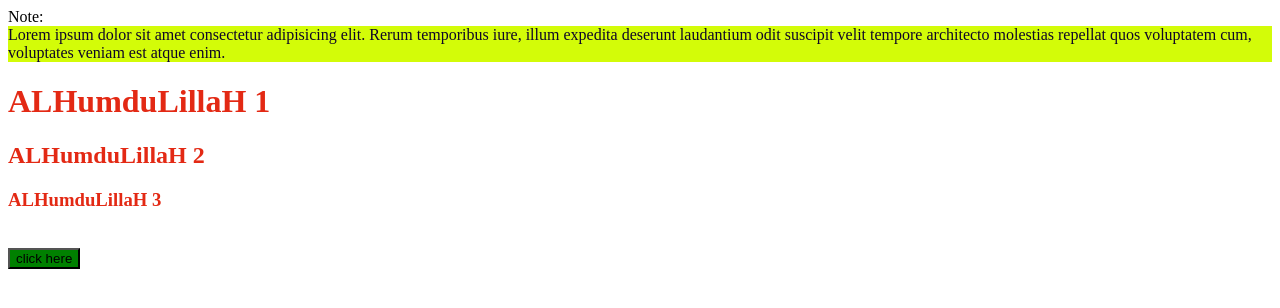
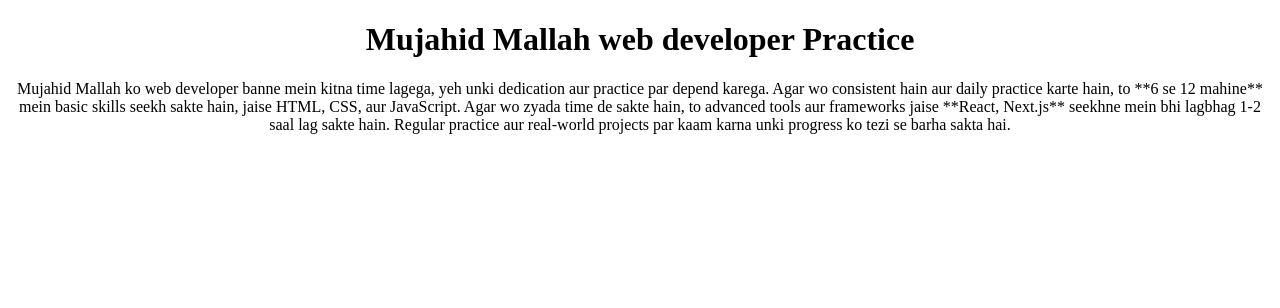
Before and after one commit to Mujahid-Ahmed2025/CSS-Practice, a plain HTML site: page index.html in a window 1280 px wide. Drawn offline with Linux system fonts and the light colour scheme.

Commit message:
text properties practice start

```diff
--- a/index.html
+++ b/index.html
@@ -5,11 +5,41 @@
     <meta name="viewport" content="width=device-width, initial-scale=1.0">
     <title>Document</title>
     <link rel="stylesheet" href="style.css">
-    <!-- <style>
+</head>
+<body>
+    <h1>Mujahid Mallah web developer Practice</h1>
+    <p>Mujahid Mallah ko web developer banne mein kitna time lagega, yeh unki dedication aur practice par depend karega. Agar wo consistent hain aur daily practice karte hain, to **6 se 12 mahine** mein basic skills seekh sakte hain, jaise HTML, CSS, aur JavaScript. Agar wo zyada time de sakte hain, to advanced tools aur frameworks jaise **React, Next.js** seekhne mein bhi lagbhag 1-2 saal lag sakte hain. Regular practice aur real-world projects par kaam karna unki progress ko tezi se barha sakta hai.</p>
+</body>
+</html>
+
+
+
+
+
+
+
+
+
+
+
+
+
+
+
+
+
+<!-- <!DOCTYPE html>
+<html lang="en">
+<head>
+    <meta charset="UTF-8">
+    <meta name="viewport" content="width=device-width, initial-scale=1.0">
+    <title>Document</title>
+    <link rel="stylesheet" href="style.css">
+    <style>
         button{
             background-color: blue;
         }
-    </style> -->
+    </style>
 </head>
 <body>
     <div class="two">Note:</div>
@@ -21,6 +51,6 @@
     <h3 class="one">ALHumduLillaH 3</h3>
     <br>
     <button type="click Here Mujahid...">click here</button>
-     <!-- <button style="background: pink">type here...</button> -->
+     <button style="background: pink">type here...</button>
 </body>
-</html>
+</html> -->
--- a/style.css
+++ b/style.css
@@ -1,4 +1,20 @@
-#box {
+h1 {
+    text-align: center;
+}
+p {
+    text-align:center;
+}
+
+
+
+
+
+
+
+
+
+
+/* #box {
     background-color: rgb(211, 252, 8);
     color: rgb(15, 6, 40);
     }
@@ -7,4 +23,4 @@ h1, h2, h3{
 }
 button{
     background-color: green;
-}
+} */
```
